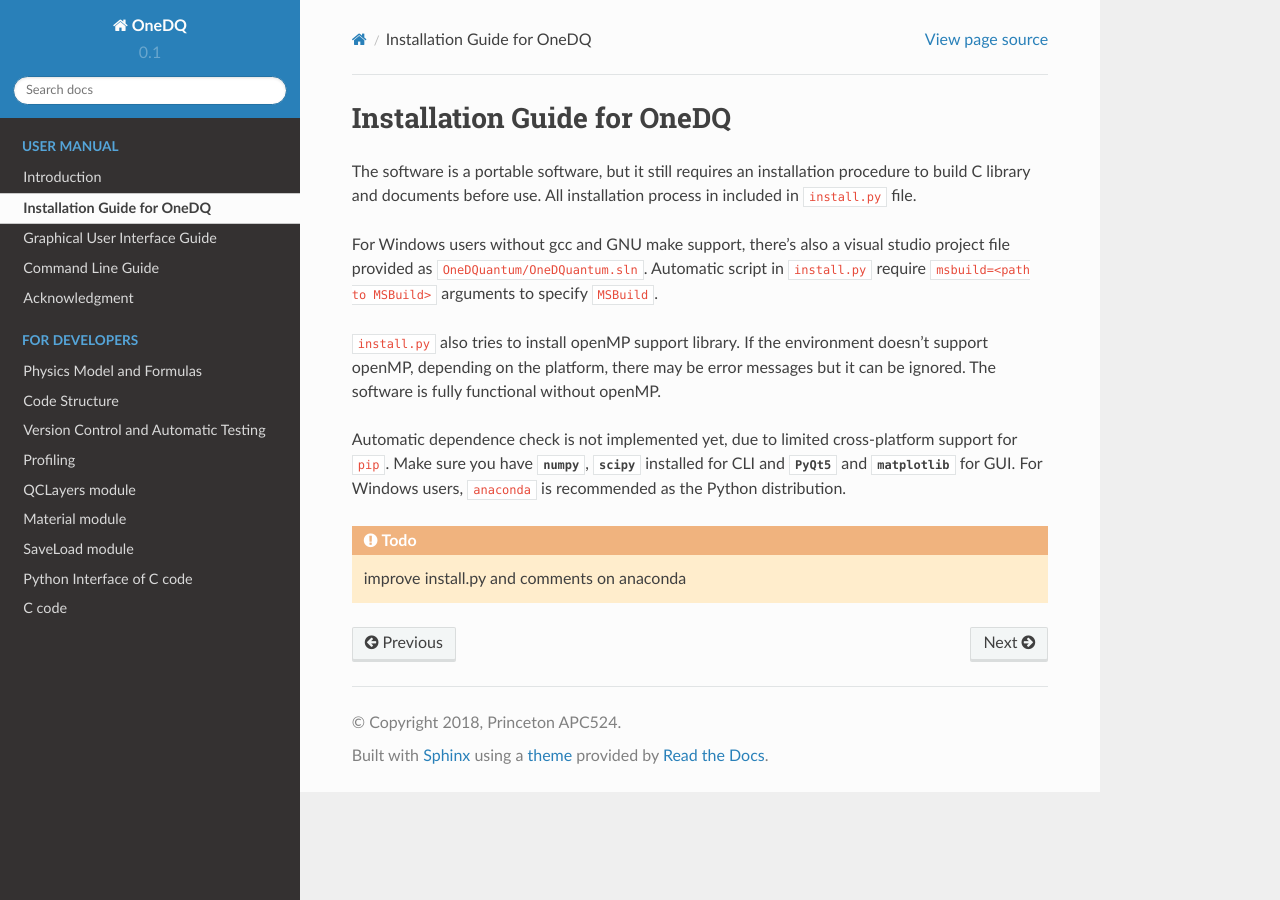
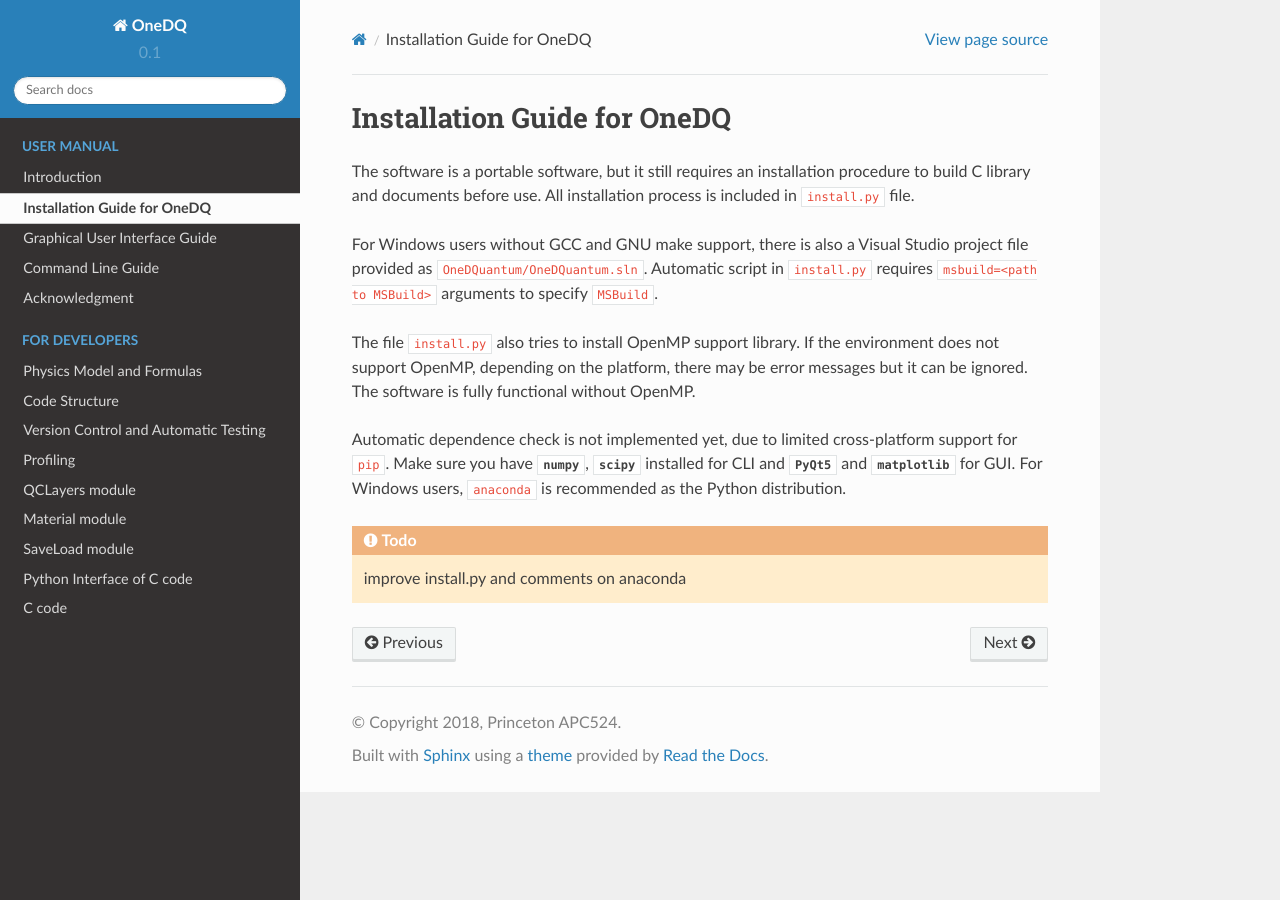
Before and after one commit to ErwinJr2/ErwinJr2, a Sphinx documentation site: the page built from docs/manual/install.rst, in a window 1280 px wide. Built offline with Sphinx 7.4.7 and the Read the Docs theme 2.0.0, drawn with Linux system fonts in a browser that asks for light colours.

Commit message:
fixed typos

```diff
--- a/docs/manual/install.rst
+++ b/docs/manual/install.rst
@@ -3,21 +3,21 @@ Installation Guide for OneDQ
 
 The software is a portable software, but it still requires an
 installation procedure to build C library and documents before
-use. All installation process in included in ``install.py`` file.
+use. All installation process is included in ``install.py`` file.
 
-For Windows users without gcc and GNU make support, there's also
-a visual studio project file provided as ``OneDQuantum/OneDQuantum.sln``.
-Automatic script in ``install.py`` require ``msbuild=<path to MSBuild>``
+For Windows users without GCC and GNU make support, there is also
+a Visual Studio project file provided as ``OneDQuantum/OneDQuantum.sln``.
+Automatic script in ``install.py`` requires ``msbuild=<path to MSBuild>``
 arguments to specify |MSBuild|_.
 
 .. |MSBuild| replace:: ``MSBuild``
 .. _MSBuild: https://docs.microsoft.com/en-us/visualstudio/msbuild/msbuild
 
 
-``install.py`` also tries to install openMP support library. If the
-environment doesn't support openMP, depending on the platform, there may be
+The file ``install.py`` also tries to install OpenMP support library. If the
+environment does not support OpenMP, depending on the platform, there may be
 error messages but it can be ignored. The software is fully functional
-without openMP.
+without OpenMP.
 
 Automatic dependence check is not implemented yet, due to limited cross-platform
 support for ``pip``. Make sure you have :py:mod:`numpy`, :py:mod:`scipy`
```
